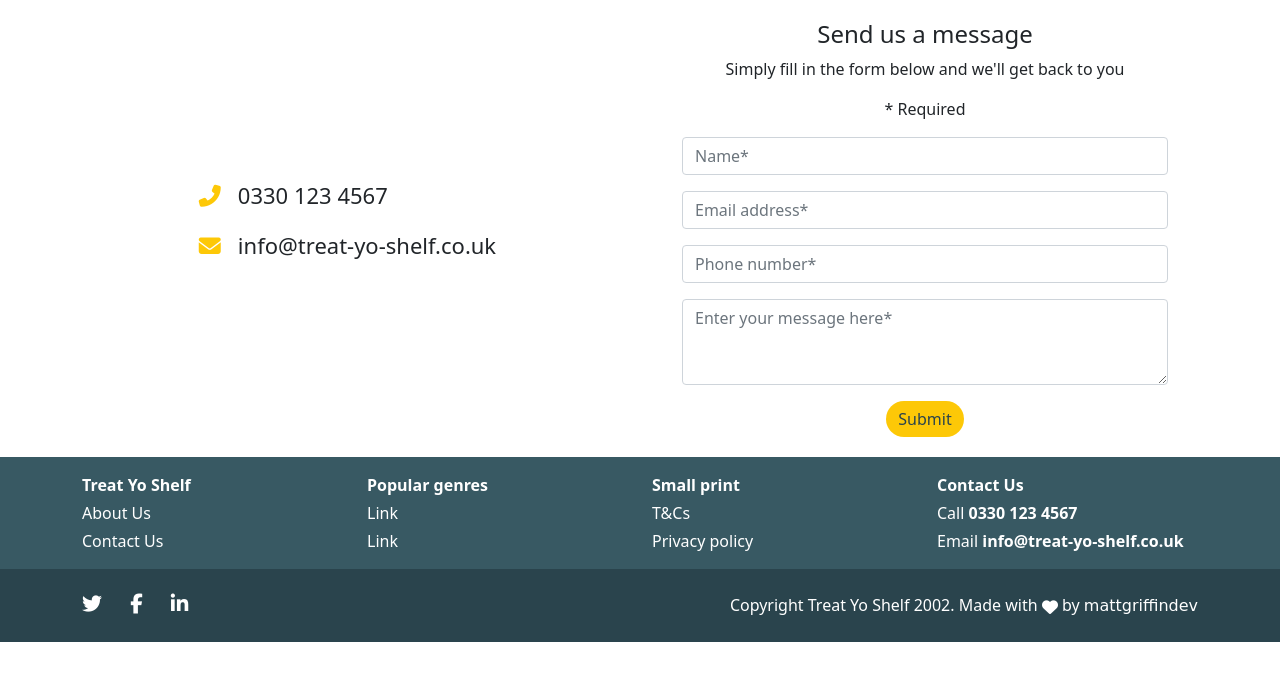
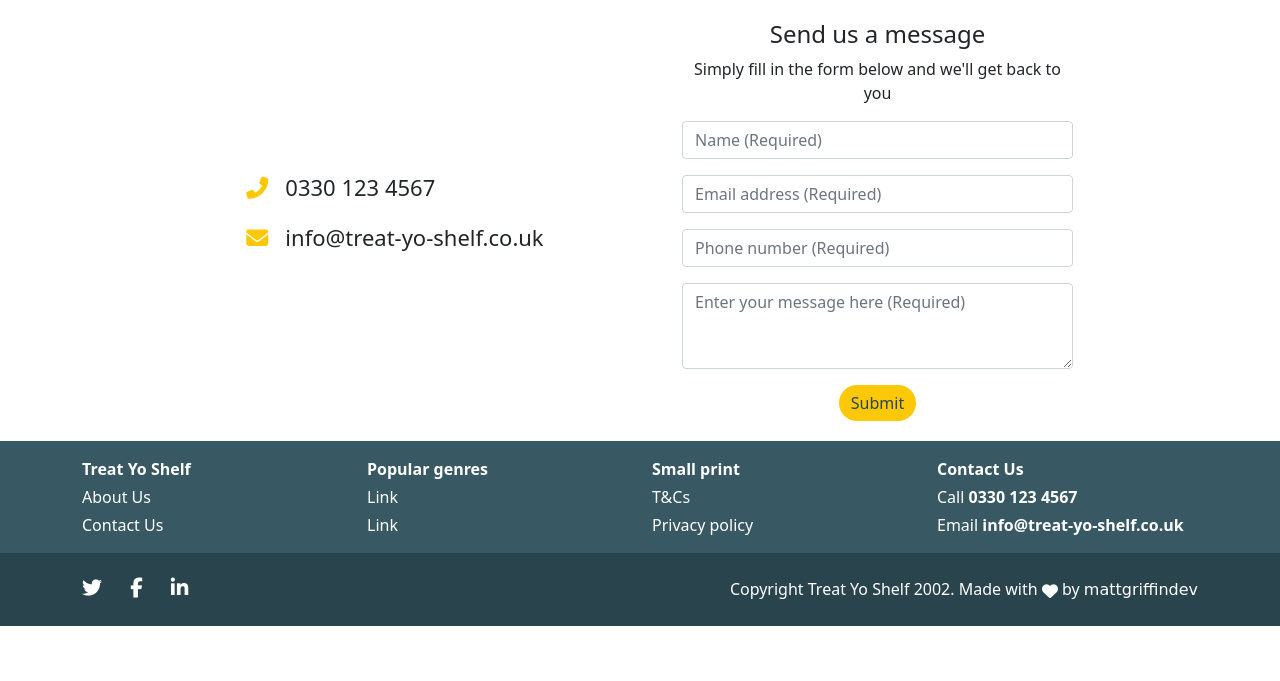
Before and after one commit to mattgriffindev/treat-yo-shelf, a Flask app: page /contact in a window 1280 px wide. Shown: the part 80-761 px from the top of the page. Run offline with Flask 2, Linux system fonts and the light colour scheme; some libraries are stand-ins or nearby versions; some web fonts are replaced.

Commit message:
Amend form content to add (Required) to placeholders

```diff
--- a/templates/contact.html
+++ b/templates/contact.html
@@ -4,7 +4,7 @@
     <section id="contact">
         <div class="container">
             <div class="row gy-4 d-flex justify-content-center">
-                <div class="col-12 col-md-6 d-flex justify-content-center align-items-center">
+                <div class="col-12 col-md-5 d-flex justify-content-center align-items-center">
                     <table class="contact-info">
                         <tr>
                             <td><i class="fas fa-phone-alt icon"></i></td>
@@ -16,7 +16,7 @@
                         </tr>
                     </table>
                 </div>
-                <div class="col-12 col-md-6">
+                <div class="col-12 col-md-5">
 
                     {% with messages = get_flashed_messages() %}
                         {% if messages %}
@@ -31,21 +31,20 @@
                     <form method="POST" class="contact-form" novalidate>
                         <h4>Send us a message</h4>
                         <p>Simply fill in the form below and we'll get back to you</p>
-                        <p>* Required</p>
                         <div class="mb-3">
-                            <input type="text" class="form-control" name="form-name" id="form-name" placeholder="Name*"
+                            <input type="text" class="form-control" name="form-name" id="form-name" placeholder="Name (Required)"
                                 required>
                         </div>
                         <div class="mb-3">
                             <input type="email" class="form-control" name="form-email" id="form-email"
-                                placeholder="Email address*" required>
+                                placeholder="Email address (Required)" required>
                         </div>
                         <div class="mb-3">
                             <input type="text" class="form-control" name="form-phone" id="form-phone"
-                                placeholder="Phone number*" required>
+                                placeholder="Phone number (Required)" required>
                         </div>
                         <div class="mb-3">
-                            <textarea class="form-control" name="form-text" id="form-text" rows="3" placeholder="Enter your message here*"
+                            <textarea class="form-control" name="form-text" id="form-text" rows="3" placeholder="Enter your message here (Required)"
                                 required></textarea>
                         </div>
                         <button type="submit" class="btn btn-md rounded-pill btn-main submit-btn">Submit</button>
```
